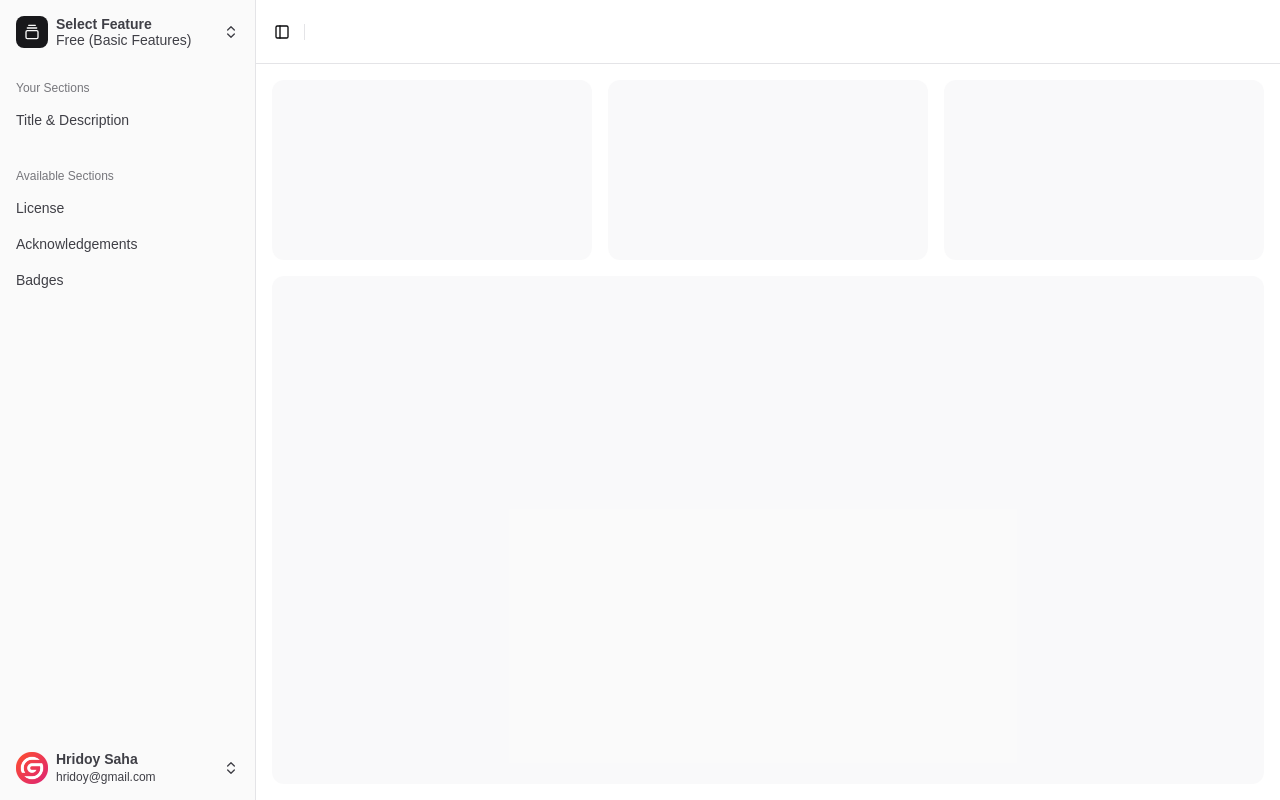
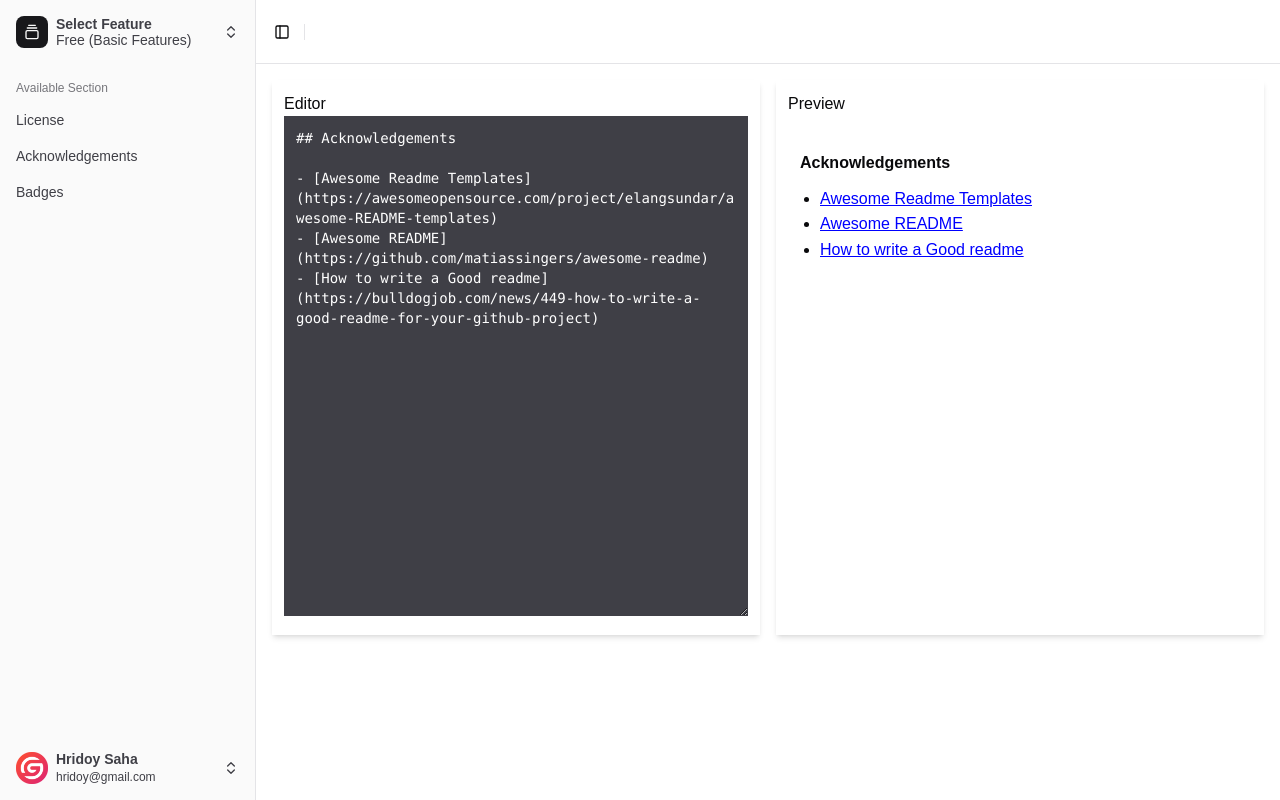
Before and after one commit to hridoysaha969/git-write, a Next.js app: page /generate in a window 1280 px wide. Built offline with nearby package versions, Linux system fonts and the light colour scheme.

Commit message:
ui update

```diff
--- a/package.json
+++ b/package.json
@@ -9,6 +9,7 @@
     "lint": "next lint"
   },
   "dependencies": {
+    "@codemirror/lang-markdown": "^6.3.2",
     "@radix-ui/react-avatar": "^1.1.2",
     "@radix-ui/react-collapsible": "^1.1.2",
     "@radix-ui/react-dialog": "^1.1.4",
@@ -16,12 +17,16 @@
     "@radix-ui/react-separator": "^1.1.1",
     "@radix-ui/react-slot": "^1.1.1",
     "@radix-ui/react-tooltip": "^1.1.6",
+    "@uiw/react-codemirror": "^4.23.7",
     "class-variance-authority": "^0.7.1",
     "clsx": "^2.1.1",
     "lucide-react": "^0.473.0",
     "next": "15.1.5",
     "react": "^19.0.0",
     "react-dom": "^19.0.0",
+    "react-markdown": "^9.0.3",
+    "react-syntax-highlighter": "^15.6.1",
+    "remark-gfm": "^4.0.0",
     "tailwind-merge": "^2.6.0",
     "tailwindcss-animate": "^1.0.7"
   },
--- a/src/app/(root)/generate/page.jsx
+++ b/src/app/(root)/generate/page.jsx
@@ -1,23 +1,24 @@
+"use client";
 import { AppSidebar } from "@/components/AppSidebar";
+import Preview from "@/components/Preview";
 import SidebarPageHeader from "@/components/SidebarPageHeader";
 
 import { SidebarInset, SidebarProvider } from "@/components/ui/sidebar";
+import { useState } from "react";
 
 export default function Page() {
+  const [markdown, setMarkdown] = useState(
+    "## Acknowledgements\n\n- [Awesome Readme Templates](https://awesomeopensource.com/project/elangsundar/awesome-README-templates)\n- [Awesome README](https://github.com/matiassingers/awesome-readme)\n- [How to write a Good readme](https://bulldogjob.com/news/449-how-to-write-a-good-readme-for-your-github-project)"
+  );
+
   return (
     <SidebarProvider>
       <AppSidebar />
+
       <SidebarInset>
         <SidebarPageHeader />
 
-        <div className="flex flex-1 flex-col gap-4 p-4">
-          <div className="grid auto-rows-min gap-4 md:grid-cols-3">
-            <div className="aspect-video rounded-xl bg-muted/50" />
-            <div className="aspect-video rounded-xl bg-muted/50" />
-            <div className="aspect-video rounded-xl bg-muted/50" />
-          </div>
-          <div className="min-h-[100vh] flex-1 rounded-xl bg-muted/50 md:min-h-min" />
-        </div>
+        <Preview markdown={markdown} setMarkdown={setMarkdown} />
       </SidebarInset>
     </SidebarProvider>
   );
--- a/src/app/globals.css
+++ b/src/app/globals.css
@@ -94,7 +94,7 @@ body {
   .bg-dotted {
     background-image: radial-gradient(
       circle,
-      rgba(0, 0, 0, 0.3) 1px,
+      rgba(0, 0, 0, 0.5) 1px,
       transparent 1px
     );
     background-size: 20px 20px; /* Adjust the spacing of the dots */
@@ -123,3 +123,49 @@ body {
     background-position: 0 0;
   }
 }
+
+.markdown {
+  font-family: Arial, sans-serif;
+  line-height: 1.6;
+}
+
+.markdown ul {
+  list-style-type: disc; /* Show bullet points */
+  margin-left: 20px; /* Add spacing to align bullets */
+}
+
+.markdown a {
+  color: blue; /* Set link color */
+  text-decoration: underline; /* Optional for better accessibility */
+}
+
+.markdown p {
+  margin: 0 0 10px; /* Add spacing between paragraphs */
+}
+
+.markdown h2 {
+  margin: 22px 0 10px;
+  font-weight: bold;
+}
+.markdown h3 {
+  margin: 20px 0 10px;
+  font-weight: bold;
+}
+.markdown h1 {
+  margin: 24px 0 10px;
+  font-weight: bold;
+}
+
+.markdown code {
+  background-color: #f4f4f4; /* Highlight inline code */
+  padding: 2px 4px;
+  border-radius: 4px;
+  font-family: "Courier New", monospace;
+}
+
+.markdown pre {
+  background-color: #f4f4f4; /* Highlight code blocks */
+  padding: 10px;
+  border-radius: 4px;
+  overflow-x: auto; /* Scroll long code lines */
+}
--- a/src/components/AppSidebar.jsx
+++ b/src/components/AppSidebar.jsx
@@ -1,3 +1,4 @@
+"use client";
 import * as React from "react";
 import { VersionSwitcher } from "@/components/VersionSwitcher";
 import {
@@ -16,157 +17,75 @@ import {
 } from "@/components/ui/sidebar";
 import { NavMain } from "./NavMain";
 import { NavUser } from "./NavUser";
-import { SECTIONS } from "@/lib/constant";
-
-// This is sample data.
-const data = {
-  versions: ["Free (Basic Features)", "Pro (AI-Generated)"],
-  navMain: [
-    {
-      title: "Getting Started",
-      url: "#",
-      items: [
-        {
-          title: "Installation",
-          url: "#",
-        },
-        {
-          title: "Project Structure",
-          url: "#",
-        },
-      ],
-    },
-    {
-      title: "Building Your Application",
-      url: "#",
-      items: [
-        {
-          title: "Routing",
-          url: "#",
-        },
-        {
-          title: "Data Fetching",
-          url: "#",
-          isActive: true,
-        },
-        {
-          title: "Rendering",
-          url: "#",
-        },
-        {
-          title: "Caching",
-          url: "#",
-        },
-        {
-          title: "Styling",
-          url: "#",
-        },
-        {
-          title: "Optimizing",
-          url: "#",
-        },
-        {
-          title: "Configuring",
-          url: "#",
-        },
-        {
-          title: "Testing",
-          url: "#",
-        },
-        {
-          title: "Authentication",
-          url: "#",
-        },
-        {
-          title: "Deploying",
-          url: "#",
-        },
-        {
-          title: "Upgrading",
-          url: "#",
-        },
-        {
-          title: "Examples",
-          url: "#",
-        },
-      ],
-    },
-    {
-      title: "API Reference",
-      url: "#",
-      items: [
-        {
-          title: "Components",
-          url: "#",
-        },
-        {
-          title: "File Conventions",
-          url: "#",
-        },
-        {
-          title: "Functions",
-          url: "#",
-        },
-        {
-          title: "next.config.js Options",
-          url: "#",
-        },
-        {
-          title: "CLI",
-          url: "#",
-        },
-        {
-          title: "Edge Runtime",
-          url: "#",
-        },
-      ],
-    },
-    {
-      title: "Architecture",
-      url: "#",
-      items: [
-        {
-          title: "Accessibility",
-          url: "#",
-        },
-        {
-          title: "Fast Refresh",
-          url: "#",
-        },
-        {
-          title: "Next.js Compiler",
-          url: "#",
-        },
-        {
-          title: "Supported Browsers",
-          url: "#",
-        },
-        {
-          title: "Turbopack",
-          url: "#",
-        },
-      ],
-    },
-  ],
-};
+import { SECTIONS, VERSION } from "@/lib/constant";
 
 export function AppSidebar({ ...props }) {
+  const version = VERSION;
+
   const sections = SECTIONS;
+  const [availableSlugs, setAvailableSlugs] = React.useState([]);
+  const [chosenSlugs, setChosenSlugs] = React.useState([]);
+
+  React.useEffect(() => {
+    const savedAvailableSlugs = JSON.parse(
+      localStorage.getItem("availableSlugs")
+    );
+    const savedChosenSlugs = JSON.parse(localStorage.getItem("chosenSlugs"));
+
+    if (savedAvailableSlugs && savedChosenSlugs) {
+      setAvailableSlugs(savedAvailableSlugs);
+      setChosenSlugs(savedChosenSlugs);
+      console.log(savedAvailableSlugs);
+    } else {
+      setAvailableSlugs(sections.map((item) => item.tab_id));
+      setChosenSlugs([]);
+    }
+  }, []);
+
+  React.useEffect(() => {
+    localStorage.setItem("availableSlugs", JSON.stringify(availableSlugs));
+    localStorage.setItem("chosenSlugs", JSON.stringify(chosenSlugs));
+  }, [availableSlugs, chosenSlugs]);
+
+  // Get filtered data based on slugs
+  const availableContent = sections.filter((item) =>
+    availableSlugs.includes(item.tab_id)
+  );
+  const chosenContent = sections.filter((item) =>
+    chosenSlugs.includes(item.tab_id)
+  );
+
+  // Handle choosing an item
+  const handleChoose = (slug) => {
+    setAvailableSlugs(availableSlugs.filter((item) => item !== slug));
+    setChosenSlugs([...chosenSlugs, slug]);
+  };
+
+  // Handle removing an item
+  const handleRemove = (slug) => {
+    setChosenSlugs(chosenSlugs.filter((item) => item !== slug));
+    setAvailableSlugs([...availableSlugs, slug]);
+  };
+
   return (
     <Sidebar {...props}>
       <SidebarHeader>
-        <VersionSwitcher
-          versions={data.versions}
-          defaultVersion={data.versions[0]}
+        <VersionSwitcher versions={version} defaultVersion={version[0]} />
+      </SidebarHeader>
+
+      <SidebarContent>
+        {/* <NavMain items={chosenContent} title="Your Section" /> */}
+        <NavMain
+          items={availableContent}
+          title="Available Section"
+          availableSlugs={availableSlugs}
+          setAvailableSlugs={setAvailableSlugs}
+          chosenSlugs={chosenSlugs}
+          setChosenSlugs={setChosenSlugs}
         />
-      </SidebarHeader>
-      <SidebarContent>
-        {sections.map((section, ind) => (
-          <NavMain items={section} key={ind} />
-        ))}
       </SidebarContent>
       <SidebarFooter>
-        <NavUser user={data.user} />
+        <NavUser />
       </SidebarFooter>
       <SidebarRail />
     </Sidebar>
--- a/src/components/NavMain.jsx
+++ b/src/components/NavMain.jsx
@@ -8,18 +8,52 @@ import {
   SidebarMenuItem,
 } from "@/components/ui/sidebar";
 
-export function NavMain({ items }) {
+export function NavMain({
+  items,
+  title,
+  availableSlugs,
+  setAvailableSlugs,
+  chosenSlugs,
+  setChosenSlugs,
+}) {
+  // Handle choosing an item
+  const handleChoose = (slug) => {
+    const updatedAvailableSlugs = availableSlugs.filter(
+      (item) => item !== slug
+    );
+    const updatedChosenSlugs = [...chosenSlugs, slug];
+
+    // Update state
+    setAvailableSlugs(updatedAvailableSlugs);
+    setChosenSlugs(updatedChosenSlugs);
+
+    // Update local storage
+    localStorage.setItem(
+      "availableSlugs",
+      JSON.stringify(updatedAvailableSlugs)
+    );
+    localStorage.setItem("chosenSlugs", JSON.stringify(updatedChosenSlugs));
+  };
+
   return (
     <SidebarGroup>
-      <SidebarGroupLabel>{items.title}</SidebarGroupLabel>
+      <SidebarGroupLabel>{title}</SidebarGroupLabel>
       <SidebarMenu>
-        {items.tabs.map((tab, ind) => (
-          <SidebarMenuItem key={ind}>
-            <SidebarMenuButton tooltip={"Tooltip"}>
-              <span>{tab.title}</span>
+        {items && items.length > 0 ? (
+          items.map((tab, ind) => (
+            <SidebarMenuItem key={ind}>
+              <SidebarMenuButton tooltip={"Tooltip"}>
+                <span>{tab.title}</span>
+              </SidebarMenuButton>
+            </SidebarMenuItem>
+          ))
+        ) : (
+          <SidebarMenuItem>
+            <SidebarMenuButton>
+              <span>No section!</span>
             </SidebarMenuButton>
           </SidebarMenuItem>
-        ))}
+        )}
       </SidebarMenu>
     </SidebarGroup>
   );
--- /dev/null
+++ b/src/components/Preview.jsx
@@ -0,0 +1,32 @@
+import React from "react";
+import ReactMarkdown from "react-markdown";
+import remarkGfm from "remark-gfm";
+
+const Preview = ({ markdown, setMarkdown }) => {
+  return (
+    <div className="flex flex-1 flex-col gap-4 p-4">
+      <div className="flex flex-col lg:flex-row gap-4">
+        <div className="lg:w-1/2 w-full shadow-md p-3">
+          <h4>Editor</h4>
+          {/* Editor */}
+          <textarea
+            value={markdown}
+            onChange={(e) => setMarkdown(e.target.value)}
+            className="w-full p-3 text-sm font-mono h-[300px] md:h-[500px] bg-zinc-700 text-white"
+          />
+        </div>
+        <div className="lg:w-1/2 w-full shadow-md p-3">
+          <h4>Preview</h4>
+          {/* Preview */}
+          <div className="w-full p-3 rounded-sm h-[300px] md:h-[500px] overflow-y-auto markdown">
+            <ReactMarkdown remarkPlugins={[remarkGfm]}>
+              {markdown}
+            </ReactMarkdown>
+          </div>
+        </div>
+      </div>
+    </div>
+  );
+};
+
+export default Preview;
--- a/src/lib/constant.js
+++ b/src/lib/constant.js
@@ -1,20 +1,4 @@
 export const SECTIONS = [
-  {
-    title: "Your Sections",
-    tabs: [
-      {
-        tab_id: "title_description",
-        title: "Title & Description",
-        code: `# Project Title
-
-                A brief description of what this project does and who it's for
-                `,
-      },
-    ],
-  },
-  {
-    title: "Available Sections",
-    tabs: [
   {
     tab_id: "license",
     title: "License",
@@ -54,6 +38,24 @@ export const SECTIONS = [
 
         `,
   },
-    ],
+];
+
+export const VERSION = ["free", "pro"];
+
+const data = [
+  {
+    slug: "get-started",
+    title: "Get Started",
+    sescription: "This is Get Started description.",
+  },
+  {
+    slug: "my-docs",
+    title: "My Docs",
+    sescription: "This is My Docs description.",
+  },
+  {
+    slug: "project-overview",
+    title: "Project Overview",
+    sescription: "This is Project Overview description.",
   },
 ];
```
Also changed, not shown: src/components/VersionSwitcher.jsx (+8 -7 lines), 1 other file (tests, documents, lock files or other folders). Lines whose indentation alone changed are shown as unchanged.
